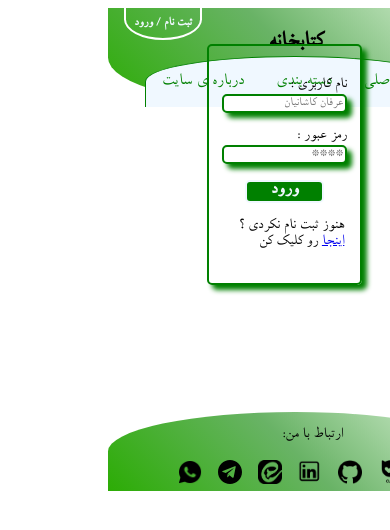
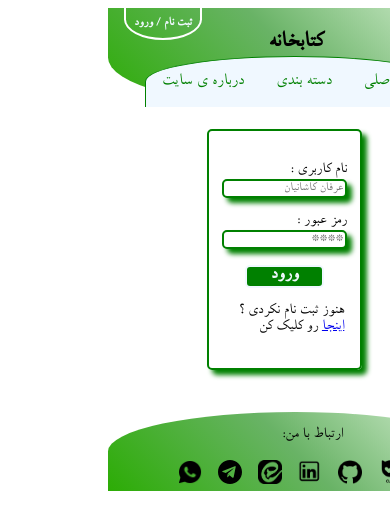
Before and after one commit to Erfan-kashanian/books, a React (Vite) app: page /books/sign/login in a window 390 px wide. Shown: the top 530 px of the page. Built offline with nearby package versions, Linux system fonts and the light colour scheme; no server answers; a web font is replaced by a local one.

Commit message:
update project

```diff
--- a/src/pages/about/about.css
+++ b/src/pages/about/about.css
@@ -10,7 +10,7 @@
 }
 @media(max-width:450px){
     .about{
-        top: -20vh;
+        top: -5vh;
     }
     .about h1{
         font-size: larger;
--- a/src/pages/search/search.css
+++ b/src/pages/search/search.css
@@ -94,7 +94,7 @@ background-color: rgba(0, 0, 0, 0);
 }
 @media(max-width:450px){
     .searchResults{
-        top: -20vh;
+        top: -10vh;
         margin-bottom: -5rem;
     }
     .topic h1{
--- a/src/pages/sign/login.css
+++ b/src/pages/sign/login.css
@@ -45,3 +45,8 @@ form button:hover{
 .error{
     color: red;
 }
+@media (max-width:450px){
+    form{
+        bottom: 5vh;
+    }
+}
```
